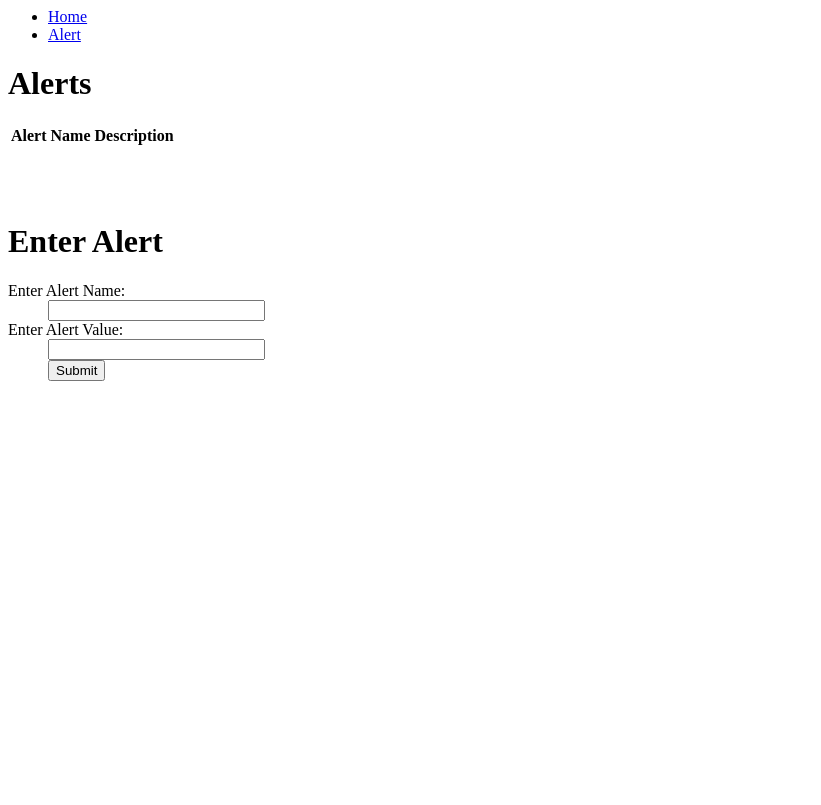
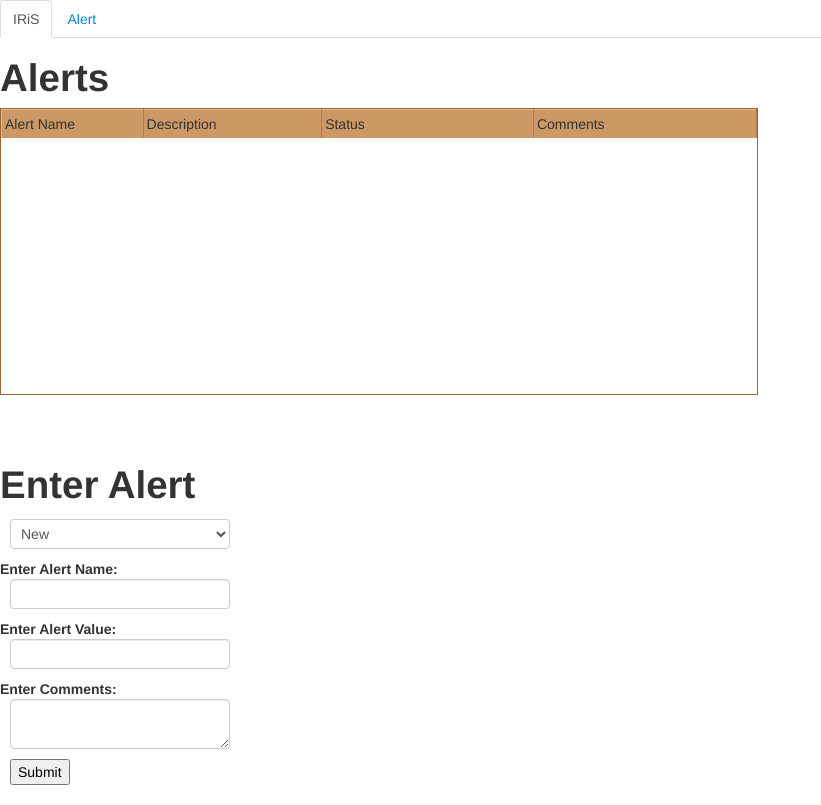
Before and after one commit to danielbarbarito/IRiS, a Flask app: page /alert in a window 1280 px wide. Shown: the whole page, without its empty margins (0-821 px from the left). Before the commit the page ends 381 px from the top, so only its background shows below. Run offline with Flask 2, Linux system fonts and the light colour scheme; data that the repository does not hold is empty; parts of the project's set-up code (start-up, migrations or seed data) failed here and were passed over.

Commit message:
Added bootstrap files,standard css and js files, created an example scrollable table, form inputs, and queries

```diff
--- a/app/forms.py
+++ b/app/forms.py
@@ -1,7 +1,9 @@
 from flask.ext.wtf import Form
-from wtforms import StringField, BooleanField, TextAreaField, PasswordField, IntegerField, validators
+from wtforms import StringField, SelectField, TextAreaField, BooleanField, TextAreaField, PasswordField, IntegerField, validators
 from wtforms.validators import DataRequired, Length
 
 class AlertForm(Form):
 	alert_name = StringField('alert_name',validators=[DataRequired()])
  	alert_value = StringField('alert_value',validators=[DataRequired()])
+	alert_status = SelectField('alert_status', choices=[('new','New'),('Res','Resolved'),('prom','Promoted')])
+	alert_comments = TextAreaField('alert_comments')
--- a/app/models.py
+++ b/app/models.py
@@ -7,6 +7,8 @@ class Alert(Document):
 
 	alert_name = StringField()
 	alert_value = StringField()
+	alert_status = StringField()
+	alert_comments = StringField()
 
 	def __str__(self):
 		return '%s %s' % (self.alert_name, self.last_name)
--- /dev/null
+++ b/app/static/css/style.css
@@ -0,0 +1,132 @@
+/* begin basic styling */
+body {
+	background-color: #ffffff;
+}
+
+h1 {
+
+}
+
+/* end basic styling                                 */
+
+/* define height and width of scrollable area. Add 16px to width for scrollbar          */
+div.tableContainer {
+	clear: both;
+	border: 1px solid #963;
+	height: 285px;
+	overflow: auto;
+	width: 756px
+}
+
+/* Reset overflow value to hidden for all non-IE browsers. */
+html>body div.tableContainer {
+	overflow: hidden;
+	width: 756px
+}
+
+/* define width of table. IE browsers only                 */
+div.tableContainer table {
+	float: left;
+	width: 740px
+}
+
+/* define width of table. Add 16px to width for scrollbar.           */
+/* All other non-IE browsers.                                        */
+html>body div.tableContainer table {
+	width: 756px
+}
+
+/* set table header to a fixed position. WinIE 6.x only                                       */
+/* In WinIE 6.x, any element with a position property set to relative and is a child of       */
+/* an element that has an overflow property set, the relative value translates into fixed.    */
+/* Ex: parent element DIV with a class of tableContainer has an overflow property set to auto */
+thead.fixedHeader tr {
+	position: relative
+}
+
+/* set THEAD element to have block level attributes. All other non-IE browsers            */
+/* this enables overflow to work on TBODY element. All other non-IE, non-Mozilla browsers */
+html>body thead.fixedHeader tr {
+	display: block
+}
+
+/* make the TH elements pretty */
+thead.fixedHeader th {
+	background: #C96;
+	border-left: 1px solid #EB8;
+	border-right: 1px solid #B74;
+	border-top: 1px solid #EB8;
+	font-weight: normal;
+	padding: 4px 3px;
+	text-align: left
+}
+
+/* make the A elements pretty. makes for nice clickable headers                */
+/* WARNING: swapping the background on hover may cause problems in WinIE 6.x   */
+thead.fixedHeader a:hover {
+	color: #FFF;
+	display: block;
+	text-decoration: underline;
+	width: 100%
+}
+
+/* define the table content to be scrollable                                              */
+/* set TBODY element to have block level attributes. All other non-IE browsers            */
+/* this enables overflow to work on TBODY element. All other non-IE, non-Mozilla browsers */
+/* induced side effect is that child TDs no longer accept width: auto                     */
+html>body tbody.scrollContent {
+	display: block;
+	height: 262px;
+	overflow: auto;
+	width: 100%
+}
+
+/* make TD elements pretty. Provide alternating classes for striping the table */
+/* http://www.alistapart.com/articles/zebratables/                             */
+tbody.scrollContent td, tbody.scrollContent tr.normalRow td {
+	background: #FFF;
+	border-bottom: none;
+	border-left: none;
+	border-right: 1px solid #CCC;
+	border-top: 1px solid #DDD;
+	padding: 2px 3px 3px 4px
+}
+
+tbody.scrollContent tr.alternateRow td {
+	background: #EEE;
+	border-bottom: none;
+	border-left: none;
+	border-right: 1px solid #CCC;
+	border-top: 1px solid #DDD;
+	padding: 2px 3px 3px 4px
+}
+
+/* define width of TH elements: 1st, 2nd, and 3rd respectively.          */
+/* Add 16px to last TH for scrollbar padding. All other non-IE browsers. */
+/* http://www.w3.org/TR/REC-CSS2/selector.html#adjacent-selectors        */
+html>body thead.fixedHeader th {
+	width: 200px
+}
+
+html>body thead.fixedHeader th + th {
+	width: 240px
+}
+
+html>body thead.fixedHeader th + th + th {
+	width: 316px
+}
+
+/* define width of TD elements: 1st, 2nd, and 3rd respectively.          */
+/* All other non-IE browsers.                                            */
+/* http://www.w3.org/TR/REC-CSS2/selector.html#adjacent-selectors        */
+html>body tbody.scrollContent td {
+	width: 200px
+}
+
+html>body tbody.scrollContent td + td {
+	width: 240px
+}
+
+html>body tbody.scrollContent td + td + td {
+	width: 300px
+}
--- a/app/templates/alert.html
+++ b/app/templates/alert.html
@@ -3,29 +3,41 @@
 {% block content %}
 	<div>
 		<h1>Alerts</h1>
-		<table>
+		<div id="tableContainer" class="tableContainer">
+			<table border="0" cellpadding="0" cellspacing="0" width="100%" class="scrollTable">
+				<thead class="fixedHeader">
 					<tr>
 						<th>Alert Name</th>
 						<th>Description</th>
+						<th>Status</th>
+						<th>Comments</th>
 					</tr>
+				</thead>
+				<tbody class="scrollContent">
 						{% for a in alerts %}
 					<tr>
 						<td>{{ a.alert_name }}</td>
 						<td>{{ a.alert_value }}</td>
+						<td>{{ a.alert_status }}</td>
+						<td>{{ a.alert_comments }}</td>
 					</tr>
 						{% endfor %}
+				</tbody>
 		</table>
-
+		</div>
 		<br><br><br>
 
 		<h1>Enter Alert</h1>
 		<form action="" method="post" name="login">
 			{{ form.hidden_tag() }}
 			<dl>
+				<dd>{{ form.alert_status }}
 				<dt>Enter Alert Name:
 				<dd>{{ form.alert_name(size=24) }}
 				<dt>Enter Alert Value:
 				<dd>{{ form.alert_value(size=24) }}
+				<dt> Enter Comments:
+				<dd>{{ form.alert_comments }}
 				<dd><input type="submit" value="Submit">
 			</dl>
 		</form>
--- a/app/templates/base.html
+++ b/app/templates/base.html
@@ -1,5 +1,14 @@
-<html>
+<!DOCTYPE html>
+<html lang="en">
 	<head>
+		<meta charset="utf-8">
+		<meta name="viewport" content="width=device-width, initial-scale=1">
+		<link href="/static/css/bootstrap.min.css" rel="stylesheet" media="screen">
+		<link href="/static/css/bootstrap-responsive.min.css" rel="stylesheet">
+		<link rel="stylesheet" type="text/css" href="/static/css/style.css">
+		<script src="http://code.jquery.com/jquery-latest.js"></script>
+		<script src="/static/js/bootstrap.min.js"></script>
+		<script src="/static/js/stripedTable.js"></script>
 		{% if title %}
 			<title>{{ title }} - IRiS</title>
 		{% else %}
@@ -7,10 +16,10 @@
 		{% endif %}
 	</head>
 	<body>
-		<div class="nav">
-			<ul>
-				<li><a href="/index">Home</a></li>
-				<li><a href="/alert">Alert</a></li>
+		<div>
+			<ul class="nav nav-tabs">
+				<li role="presentation" class="active"><a  href="/index">IRiS</a></li>
+				<li role="presentation"><a href="/alert">Alert</a></li>
 			</ul>
 		</div>
 		{% block content %}{% endblock %}
--- a/app/views.py
+++ b/app/views.py
@@ -20,9 +20,10 @@ def alert():
 	if form.validate_on_submit():
 		alert_name = form.alert_name.data
 		alert_value = form.alert_value.data
-
+		alert_status = form.alert_status.data
+		alert_comments = form.alert_comments.data
 		#mongoalchemy
-		iris_db.insert(Alert(alert_name=alert_name,alert_value=alert_value))
+		iris_db.insert(Alert(alert_name=alert_name,alert_value=alert_value,alert_status=alert_status,alert_comments=alert_comments))
 		return redirect(url_for('alert'))
 	return render_template('alert.html',
 				title='Alert',
```
Also changed, not shown: app/static/js/stripedTable.js (added, +35 -0 lines), 2 other files. Lines whose indentation alone changed are shown as unchanged.
